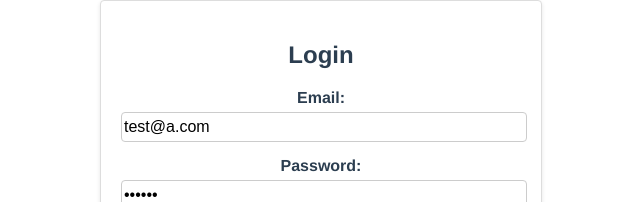
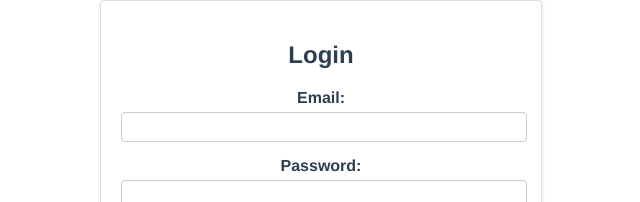
Before and after one commit to markloboda/MovieLibrary, a Vue app in the folder src/user_interface/: page /signin in a window 1280 px wide. Shown: the part 384-586 px from the top of the page, without its empty margins (319-959 px from the left). Built offline with nearby package versions, Linux system fonts and the light colour scheme.

Commit message:
[UPD] Removed pre filled email and password login data

```diff
--- a/src/user_interface/src/components/SignInComponent.vue
+++ b/src/user_interface/src/components/SignInComponent.vue
@@ -45,8 +45,8 @@ export default {
         password: "",
       },
       loginData: {
-        email: "test@a.com",
-        password: "123123",
+        email: "",
+        password: "",
       }
     };
   },
```
